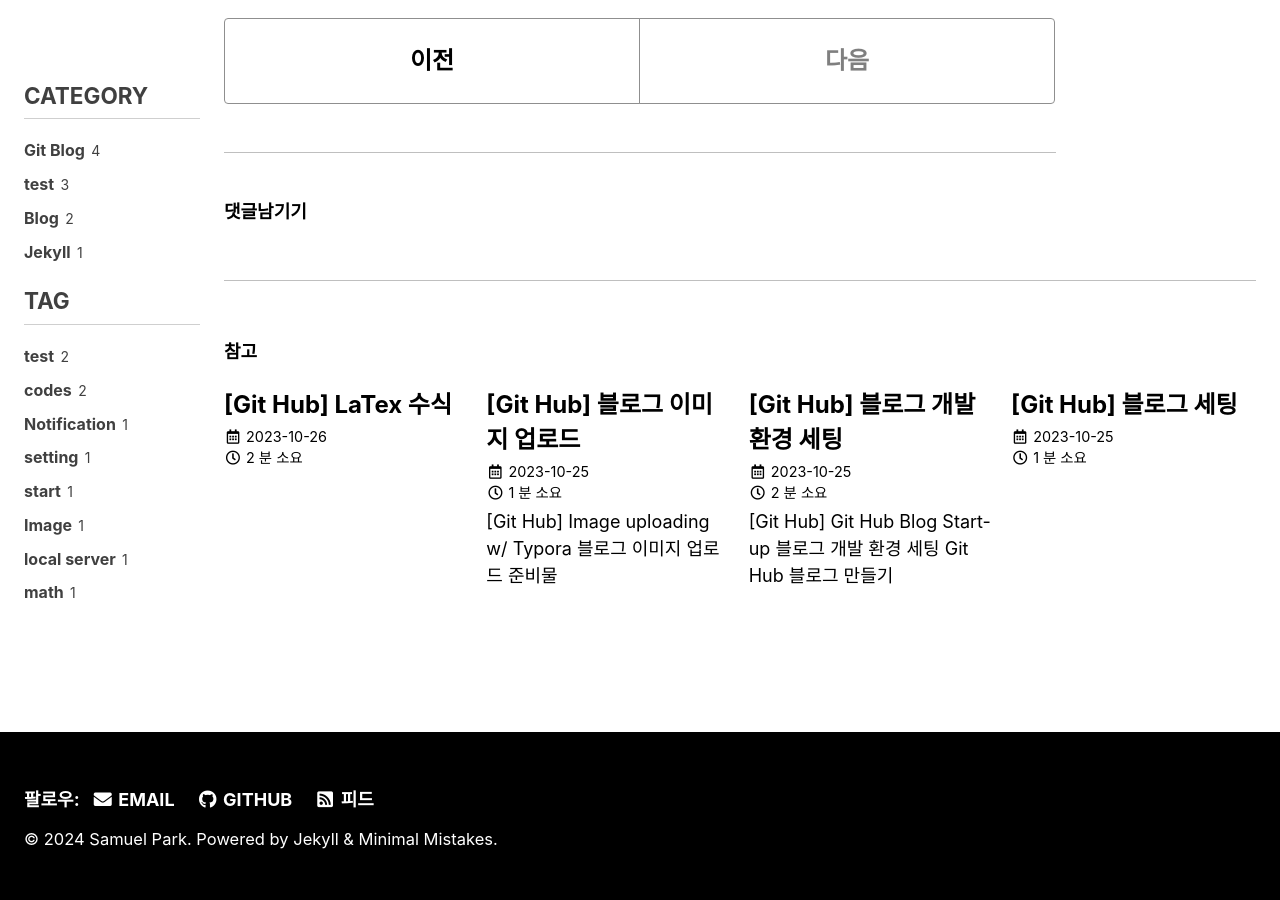
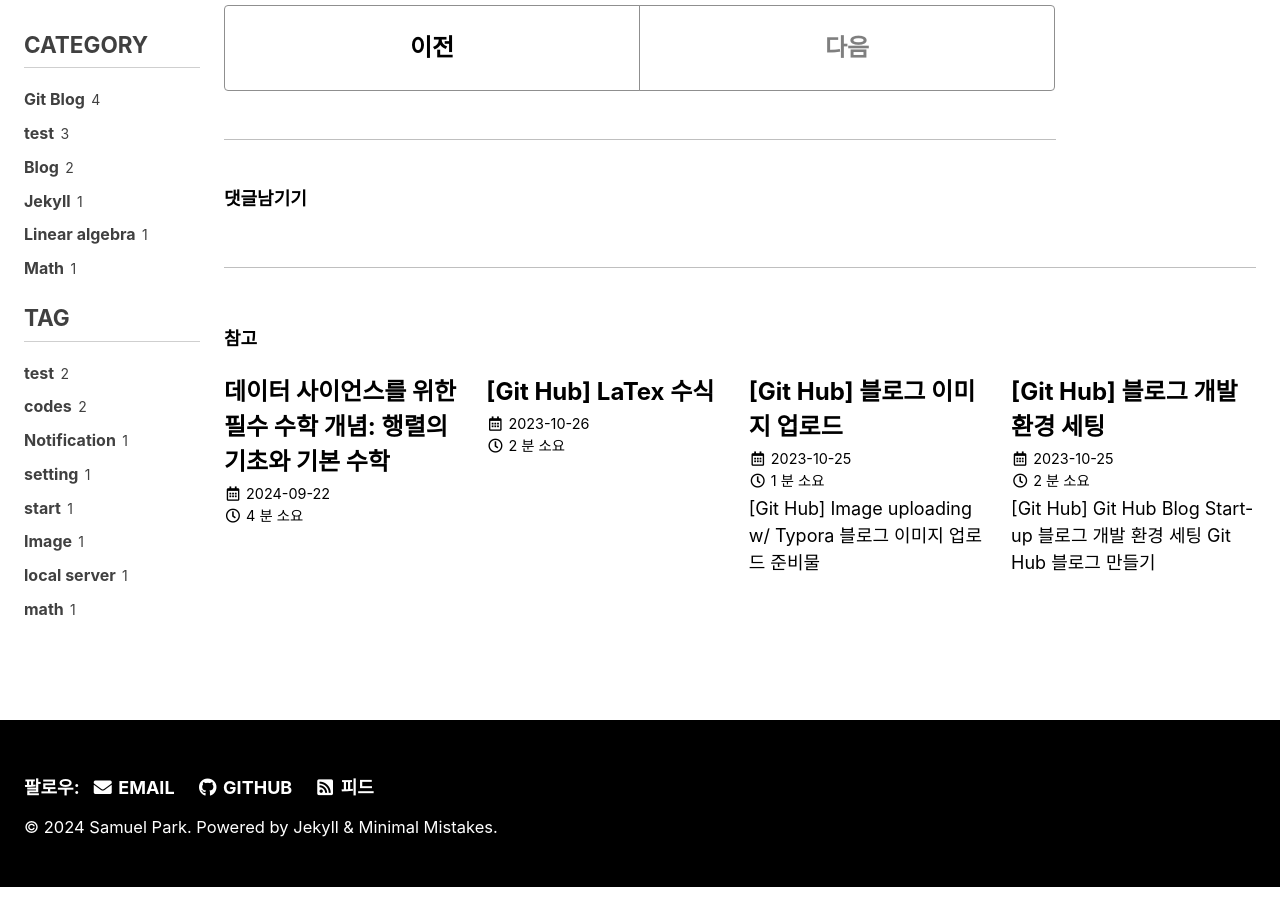
Before and after one commit to ahfmrptEkd/ahfmrptEkd.github.io, a Jekyll site: the page built from _posts/git_blog/2023-10-25-local-server.md, in a window 1280 px wide and 900 px high, scrolled down 2887 px. Built offline with Jekyll 4.4.1, drawn with Linux system fonts in a browser that asks for light colours; cached includes are drawn as plain includes; comment, search, counter and statistics services are not loaded; part of the change alters nothing that is shown.

Commit message:
Add content
algebra 0

````diff
--- /dev/null
+++ b/_posts/Linear algebra/2024-09-22-math0.md
@@ -0,0 +1,237 @@
+---
+title:  "데이터 사이언스를 위한 필수 수학 개념: 행렬의 기초와 기본 수학"
+search: true
+categories:
+  - Linear algebra
+  - Math
+last_modified_at: 0000-00-00T00:00:00-00:00
+sidebar:
+    nav: "counts"
+---
+
+
+<!--
+title:  제목
+search: 검색 가능 여부 true=가능, false=불가능
+published: true     # 숨길지 말지.
+author_profile: false # 내 프로필을 보여줄지 말지.
+categories: 카테고리 # 복수로 가능하다 하지만 1개로 설정
+  - test
+  - Jekyll
+tags:       태그 # 태그는 복수로 설정 해도 괜찮다.
+  - tag
+  [test, codes, Notification] # 복수
+last_modified_at: 0000-00-00T00:00:00-00:00   # 마지막 수정일
+sidebar:    옆에 카테고리 수
+    nav: "counts"
+redirect_from: 리다이렉션 # 제목이나 주소가 변경되면 하는 것.
+  - url
+  - /test_2/jekyll_2/hellow_world2/  #/ 카테고리 1/카테고리 2/ 제목 순으로 주소가 만들어진다.
+toc : true          # 목차
+toc_sticky: true    # 목차 위에 고정
+toc_label: Index    # 목차 제목
+toc_icon: "fa-solid fa-sitemap"   # 목차 아이콘 awesome 아이콘에서 찾을 수 있음.
+layout: single      # 레이아웃 방식
+use_math: true      # 수식을 쓰고 싶을 때
+read_time:          # 읽는데 걸리는 시간을 보여주는 기능
+comments:   true    # 블로그 댓글 기능
+show_date: true     # 날짜 보여주는 것.
+-->
+
+<!-- 위의 대부분은 기본설정으로 되어 있으나 빼고 싶은것을 넣어 주면 된다. -->
+
+<!-- ---
+title:  Image uploading w/ Typora
+author_profile: false # 내 프로필을 보여줄지 말지.
+categories: 카테고리 # 복수로 가능하다 하지만 1개로 설정
+  - test
+  - Jekyll
+tags:       태그 # 태그는 복수로 설정 해도 괜찮다.
+  - tag
+  [test, codes, Notification] # 복수
+last_modified_at: 0000-00-00T00:00:00-00:00   # 마지막 수정일
+sidebar:    옆에 카테고리 수
+    nav: "counts"
+--- -->
+<!-- 여기가 기본 셋업 -->
+
+
+# 데이터 사이언스를 위한 필수 수학 개념: 행렬의 기초와 기본 수학
+
+안녕하세요, 수학과 데이터 사이언스에 관심 있는 여러분! 오늘은 데이터 사이언스에서 꼭 알아야 할 기초적인 수학 개념들에 대해 알아보려고 합니다. 특히 행렬의 기초와 함께 몇 가지 중요한 수학적 개념들을 다룰 예정입니다. 이 포스트를 통해 여러분은 데이터 사이언스의 기반이 되는 수학적 지식을 쌓을 수 있을 것입니다. 자, 그럼 시작해볼까요?<br><br>
+
+## 데이터 사이언스와 수학
+
+데이터 사이언스를 공부하다 보면, 수학적 지식이 얼마나 중요한지 깨닫게 됩니다. 특히 "선형대수학"과 "미분"은 데이터 사이언스 분야에서 필수적인 역량이라고 할 수 있죠. 우리가 다루는 데이터는 대부분 행(row)과 열(column)로 구성된 표 형태로 표현됩니다. 여기서 각 행은 하나의 데이터 포인트를, 열은 그 데이터의 특징(feature)을 나타냅니다. 이런 구조가 바로 수학에서 말하는 '행렬'과 일치한다는 점, 아시나요?<br><br>
+
+## 스칼라와 벡터: 데이터의 기본 단위
+
+### 스칼라 (Scalar)
+
+먼저 스칼라에 대해 알아봅시다. 스칼라는 간단히 말해 하나의 숫자를 의미합니다.
+
+- 정의: 크기만으로 나타낼 수 있는 양 (상수)
+- 표기: 보통 영어 소문자(a, b, c, d 등)로 표현합니다.
+
+예를 들어, 한 사람의 나이(25세)나 키(170cm) 같은 것이 스칼라입니다.<br><br>
+
+### 벡터 (Vector)
+
+벡터는 스칼라를 모아놓은 것이라고 생각하면 됩니다.
+
+- 정의: 크기와 방향을 가진 양
+- 표기: 보통 굵은 소문자 또는 화살표 위의 소문자로 표현합니다.
+
+예를 들어, 한 사람의 특징을 [나이, 키, 몸무게]로 표현하면 이것이 벡터가 됩니다.
+
+![벡터 예시](/images/Linear%20algebra/2024-09-22-math0/Untitled.png)
+
+<br><br>
+
+## 꼭 알아야 할 수학 기호들
+
+데이터 사이언스를 공부하다 보면 자주 마주치는 수학 기호들이 있습니다. 이들에 대해 간단히 알아보겠습니다.<br><br>
+
+### 시그마 (Σ)
+
+시그마는 합을 나타내는 기호입니다.
+
+$$\sum_{i=1}^n x_i$$
+
+이는 i가 1부터 n까지 변할 때, $x_i$의 값을 모두 더한다는 의미입니다.<br><br>
+
+### 파이 (Π)
+
+파이는 곱을 나타내는 기호입니다.
+
+$$\prod_{i=1}^n x_i$$
+
+이는 i가 1부터 n까지 변할 때, $x_i$의 값을 모두 곱한다는 의미입니다.<br><br>
+
+### 팩토리얼 (!)
+
+팩토리얼은 1부터 해당 숫자까지의 모든 정수를 곱한 값을 의미합니다.
+
+$$n! = n \times (n-1) \times (n-2) \times ... \times 2 \times 1$$
+
+예를 들어, 5!은 1 × 2 × 3 × 4 × 5 = 120 입니다.<br><br>
+
+### 조합 (Combination)
+
+조합은 n개 중에서 r개를 선택하는 경우의 수를 나타냅니다.
+
+$$\binom{n}{r} = \frac{n!}{r!(n-r)!}$$
+
+예를 들어, 5개 중 3개를 선택하는 경우의 수는 다음과 같습니다:
+
+$$\binom{5}{3} = \frac{5!}{3!(5-3)!} = \frac{5 \times 4}{2 \times 1} = 10$$
+<br><br>
+
+### 지시 함수 (Indicator Function)
+
+지시 함수는 어떤 조건이 참인지 거짓인지를 나타내는 함수입니다.
+
+$$I_A(x) = \begin{cases} 1 & \text{if } x \in A \\ 0 & \text{if } x \notin A \end{cases}$$
+
+조건 A가 참이면 1, 거짓이면 0을 반환합니다.<br><br>
+
+### 자연 상수 e
+
+자연 상수 e는 수학에서 매우 중요한 상수 중 하나입니다. 파이(π)가 3.14...인 것처럼, e는 약 2.718...의 값을 가집니다.<br><br>
+
+### min, argmin, max, argmax
+
+- min: 최솟값
+- argmin: 최솟값을 가지는 인덱스
+- max: 최댓값
+- argmax: 최댓값을 가지는 인덱스
+
+$$\min_{x \in X} f(x)$$
+
+$$\arg\min_{x \in X} f(x)$$
+
+$$\max_{x \in X} f(x)$$
+
+$$\arg\max_{x \in X} f(x)$$
+
+<br><br>
+
+## 함수의 극한과 미분
+
+### 함수의 극한
+
+함수의 극한은 변수가 어떤 값에 한없이 가까워질 때 함수값의 동작을 설명합니다.
+
+극한의 정의는 다음과 같습니다:
+
+$$\lim_{x \to a} f(x) = L$$
+
+함수는 왼쪽에서 접근하는 극한(좌극한)과 오른쪽에서 접근하는 극한(우극한)을 가질 수 있습니다.
+
+$$\lim_{x \to a^-} f(x) = L \quad \text{(좌극한)}$$
+
+$$\lim_{x \to a^+} f(x) = L \quad \text{(우극한)}$$
+
+위 두 극한이 다르면, 그 함수는 해당 점에서 극한이 존재하지 않습니다.
+
+<p float="left">
+  <img src="/images/Linear%20algebra/2024-09-22-math0/Untitled%2021.png" width="45%" alt="미분의 정의" />
+  <img src="/images/Linear%20algebra/2024-09-22-math0/Untitled%2022.png" width="45%" alt="미분 그래프" />
+</p>
+
+<br><br>
+
+### 미분
+
+미분은 함수의 순간적인 변화율을 나타냅니다. 쉽게 말해, "얼마나 빠르게 변하는가?"를 측정하는 것입니다.
+
+미분의 정의는 다음과 같습니다:
+
+
+$$f'(x) = \lim_{h \to 0} \frac{f(x+h) - f(x)}{h}$$
+
+여기서 Δ (델타)는 변화량을 나타냅니다. 이 변화량이 점점 작아지면서 한 점에 가까워질 때의 기울기가 바로 미분값입니다.<br><br>
+
+![미분 기본 공식](/images/Linear%20algebra/2024-09-22-math0/Untitled%2027.png)
+
+미분의 기본 공식은 다음과 같습니다:
+
+$$\frac{d}{dx} x^n = nx^{n-1}$$
+
+
+예를 들어, $f(x) = x^2$의 미분은 다음과 같이 계산됩니다:
+
+$$f'(x) = 2x$$
+
+또 다른 예시로는 아래의 사진을 참고할 수 있습니다.
+
+![미분 예시](/images/Linear%20algebra/2024-09-22-math0/Untitled%2028.png)
+
+만약 미분한 결과가 0이라면, 그 점에서 함수의 접선은 수평을 이룹니다.<br><br>
+
+### 합성 함수의 미분 (연쇄 법칙)
+
+합성 함수의 미분은 '연쇄 법칙'이라고 불리며, 다음과 같은 형태를 가집니다:
+
+$$\frac{d}{dx} f(g(x)) = f'(g(x)) \cdot g'(x)$$
+
+이 법칙은 딥러닝에서 '오차역전파' 알고리즘의 기초가 됩니다.<br><br>
+
+주의할 점은, 함수가 미분 가능하려면 다음 조건을 만족해야 합니다:
+1. 함수 그래프가 뾰족하지 않아야 합니다.
+2. 함수가 연속이어야 합니다 (끊어지면 안 됩니다).<br><br>
+
+## 적분
+
+적분은 미분의 반대 개념으로, 함수 그래프 아래의 면적을 구하는 연산입니다. 데이터 사이언스에서는 주로 확률을 계산할 때 사용됩니다.
+
+적분의 기본 공식은 다음과 같습니다:
+
+$$\int x^n dx = \frac{x^{n+1}}{n+1} + C$$
+
+적분에서 가장 중요한 점은 정해진 구간의 넓이를 구한다는 것입니다. 이는 확률 분포를 다룰 때 매우 중요한 개념이 됩니다.
+
+$$P(a \leq X \leq b) = \int_a^b f(x) dx$$
+<br><br>
+
+이상으로 데이터 사이언스를 위한 기초 수학 개념들을 살펴보았습니다. 이 개념들은 앞으로 여러분이 데이터를 분석하고 모델을 만들 때 꼭 필요한 기초가 될 것입니다. 수학이 어렵게 느껴질 수 있지만, 꾸준히 공부하다 보면 반드시 데이터에 숨겨진 인사이트를 발견하는 즐거움을 느낄 수 있을 겁니다.
--- a/_posts/git_blog/2023-10-25-local-server.md
+++ b/_posts/git_blog/2023-10-25-local-server.md
@@ -66,7 +66,7 @@ sidebar:
 
        -> ```bundle add webrick```을 명령어 에 입력 해준다.
 
-       <img src="/images/2023-10-25-local-server/image-20231025174127355.png" alt="image-20231025174127355" style="zoom:150%;" />
+      ![image-20231025174005058](/images/2023-10-25-local-server/image-20231025174127355.png)
 
      - 이제 그럼  다시 서버 구동 명령어를 입력해준다. 그럼 정상으로 작동할 것이다.
 
````
Also changed, not shown: images/Linear algebra/2024-09-22-math0/Untitled 21.png (added), images/Linear algebra/2024-09-22-math0/Untitled 22.png (added), images/Linear algebra/2024-09-22-math0/Untitled 27.png (added), images/Linear algebra/2024-09-22-math0/Untitled 28.png (added), images/Linear algebra/2024-09-22-math0/Untitled.png (added).
